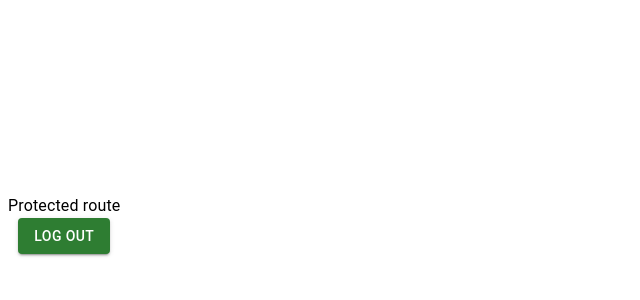
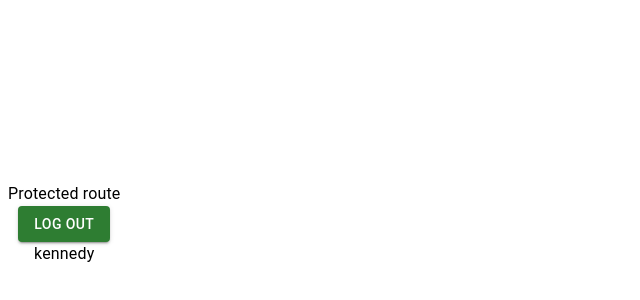
Before and after one commit to muthuri-dev/JWT-auth, a React (Create React App) app in the folder client/: page / in a window 1280 px wide. Shown: the part 184-484 px from the top of the page, without its empty margins (0-640 px from the left). Built offline with nearby package versions, Linux system fonts and the light colour scheme.

Commit message:
adding context api

```diff
--- /dev/null
+++ b/client/src/Contexts/Context.tsx
@@ -0,0 +1,21 @@
+import { createContext, useState} from 'react';
+import React from 'react'
+
+export const UserContext = createContext<UserLogin | undefined>(undefined);
+
+
+interface UserLogin{
+  children?: React.ReactNode;
+  name:string;
+}
+
+const UserContextProvider:React.FC<UserLogin> = (props) => {
+    const name = 'kennedy';
+  return (
+    <UserContext.Provider value={{name}}>
+        {props.children}
+    </UserContext.Provider>
+  )
+}
+
+export default UserContextProvider;
--- a/client/src/Views/Home/Home.tsx
+++ b/client/src/Views/Home/Home.tsx
@@ -1,26 +1,27 @@
 import { Button, Grid, Typography } from "@mui/material";
 import React ,{useCallback}from "react";
 import { useNavigate } from "react-router-dom";
+import { useContext } from "react";
+import { UserContext } from "../../Contexts/Context";
 
 const HomePage: React.FC = () => {
-
     const navigate = useNavigate();
     const handleLogout = useCallback((event:React.MouseEvent<HTMLButtonElement>)=>{
             event.preventDefault();
             localStorage.removeItem("userInfo");
             navigate('/login');
-    },[])
+    },[]);
+    const user= useContext(UserContext);
     return (
-        <>
         <Grid container>
             <Grid item>
                 <Typography>Protected route</Typography>
                 <Button color='success'variant="contained"
                 onClick={handleLogout}
                 >LOG OUT</Button>
+                <Typography>{user?.name}</Typography>
             </Grid>
         </Grid>
-        </>
      );
 }
 
--- a/client/src/index.tsx
+++ b/client/src/index.tsx
@@ -2,12 +2,15 @@ import React from 'react';
 import ReactDOM from 'react-dom/client';
 import './Styles/index.css';
 import App from './App';
+import UserContextProvider from './Contexts/Context';
 
 const root = ReactDOM.createRoot(
   document.getElementById('root') as HTMLElement
 );
 root.render(
   <React.StrictMode>
-    <App />
+    <UserContextProvider name={''} >
+      <App />
+      </UserContextProvider>
   </React.StrictMode>
 );
```
